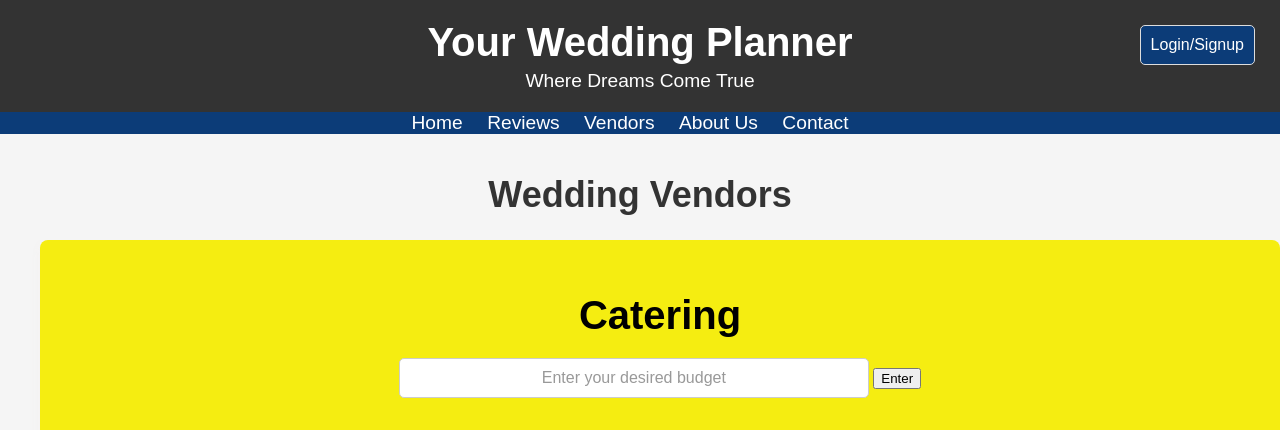
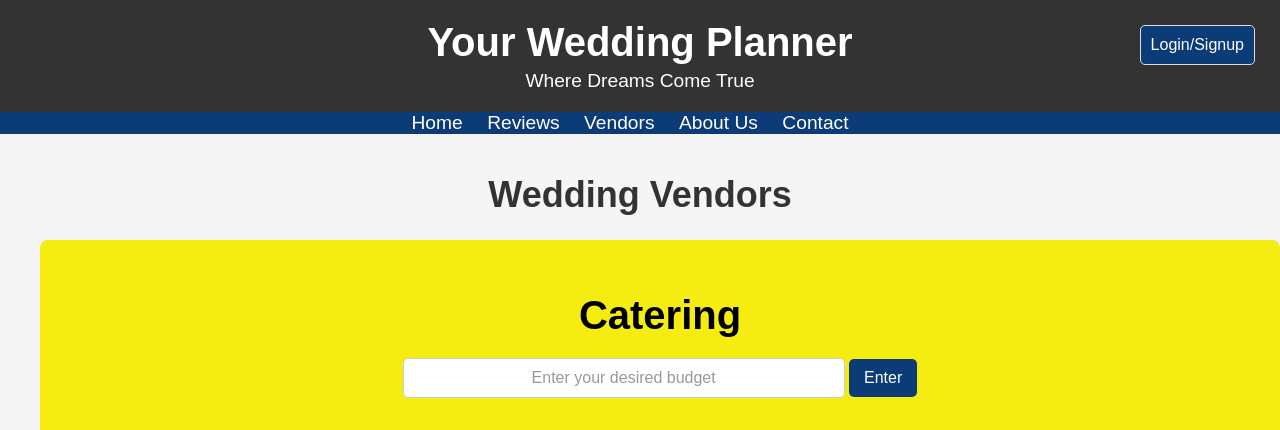
Before and after one commit to Dhivagar2024/vendors_webpage, a plain HTML site: page index.html in a window 1280 px wide. Shown: the top 430 px of the page. Drawn offline with Linux system fonts and the light colour scheme.

Commit message:
Update styles.css

```diff
--- a/styles.css
+++ b/styles.css
@@ -158,7 +158,7 @@ footer {
   text-align: center;
 }
 .container {
-  max-width: 1460px; /* Set a maximum width for the content */
+
   width: 100%;
   padding: 0 20px; /* Add padding to create space between content and edges */
   overflow-x: hidden; /* Hide horizontal overflow */
@@ -250,7 +250,7 @@ footer {
 }
 
 .budget-input input[type="text"] {
-  width: 50%;
+  width: 47%;
   padding: 10px;
   border: 1px solid #ccc;
   border-radius: 5px;
@@ -278,3 +278,18 @@ footer {
 .budget-input {
   margin-top: 10px; /* Adjust this value to reduce the gap */
 }
+/* Style for the Enter button */
+.enter-button {
+  padding: 10px 15px;
+  border: none;
+  border-radius: 5px;
+  background-color: #0c3c78;
+  color: #fff;
+  font-size: 16px;
+  cursor: pointer;
+  transition: background-color 0.3s ease-in-out;
+}
+
+.enter-button:hover {
+  background-color: #004080;
+}
```
